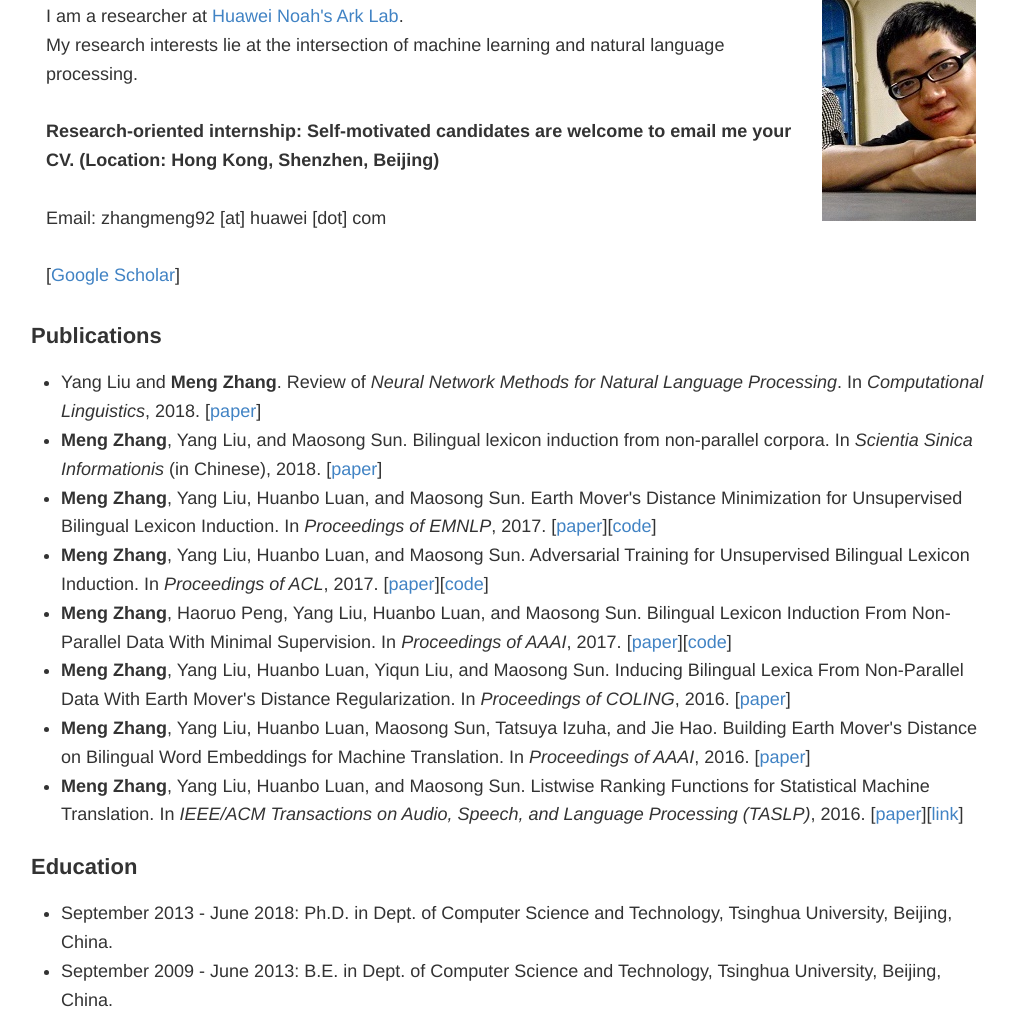
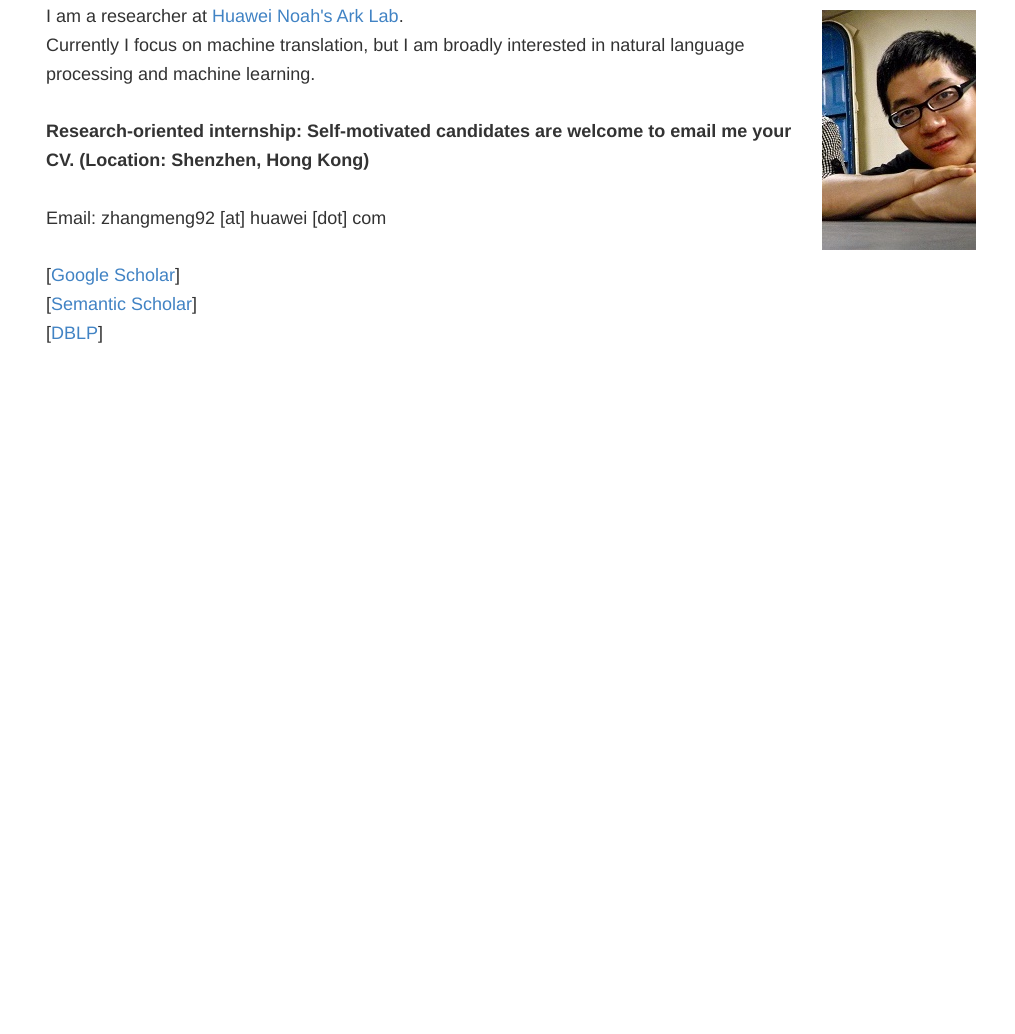
Before and after one commit to zmlarry/zmlarry.github.io, a plain HTML site: page index.html in a window 1280 px wide. Shown: the part 107-1141 px from the top of the page, without its empty margins (129-1144 px from the left). After the commit the page ends 800 px from the top, so only its background shows below. Drawn offline with Linux system fonts and the light colour scheme.

Commit message:
Update index.html

```diff
--- a/index.html
+++ b/index.html
@@ -13,36 +13,18 @@
           <div id="header">
             <h1>Meng Zhang (张檬)</h1>
 			I am a researcher at <a href="http://www.noahlab.com.hk">Huawei Noah's Ark Lab</a>.<br/>
-      My research interests lie at the intersection of machine learning and natural language processing.<br/>
+      Currently I focus on machine translation, but I am broadly interested in natural language processing and machine learning.<br/>
       <br/>
-      <strong>Research-oriented internship: Self-motivated candidates are welcome to email me your CV. (Location: Hong Kong, Shenzhen, Beijing)</strong><br/>
+      <strong>Research-oriented internship: Self-motivated candidates are welcome to email me your CV. (Location: Shenzhen, Hong Kong)</strong><br/>
       <br/>
       Email: zhangmeng92 [at] huawei [dot] com<br/>
 			<br/>
-			[<a href="https://scholar.google.com/citations?user=N1dib3cAAAAJ">Google Scholar</a>]
+			[<a href="https://scholar.google.com/citations?user=N1dib3cAAAAJ">Google Scholar</a>]<br/>
+		        [<a href="https://www.semanticscholar.org/author/Meng-Zhang/48985275">Semantic Scholar</a>]<br/>
+		        [<a href="https://dblp.org/pid/04/6901-19.html">DBLP</a>]
           </div>
         </td>
 		<td><img id="id-photo" src="images/Zm.jpg" width=154 height=240></td>
       </tr>
     </table>
-
-<h3>Publications</h3>
-<ul>
-<li>Yang Liu and <strong>Meng Zhang</strong>. Review of <em>Neural Network Methods for Natural Language Processing</em>. In <em>Computational Linguistics</em>, 2018. [<a href="publications/J18-1008.pdf">paper</a>]</li>
-<li><strong>Meng Zhang</strong>, Yang Liu, and Maosong Sun. Bilingual lexicon induction from non-parallel corpora. In <em>Scientia Sinica Informationis</em> (in Chinese), 2018. [<a href="publications/N112017-00256.pdf">paper</a>]</li>
-<li><strong>Meng Zhang</strong>, Yang Liu, Huanbo Luan, and Maosong Sun. Earth Mover's Distance Minimization for Unsupervised Bilingual Lexicon Induction. In <em>Proceedings of EMNLP</em>, 2017. [<a href="publications/emnlp2017.pdf">paper</a>][<a href="https://github.com/THUNLP-MT/UBiLexEMD">code</a>]</li>
-<li><strong>Meng Zhang</strong>, Yang Liu, Huanbo Luan, and Maosong Sun. Adversarial Training for Unsupervised Bilingual Lexicon Induction. In <em>Proceedings of ACL</em>, 2017. [<a href="publications/acl2017.pdf">paper</a>][<a href="https://github.com/THUNLP-MT/UBiLexAT">code</a>]</li>
-<li><strong>Meng Zhang</strong>, Haoruo Peng, Yang Liu, Huanbo Luan, and Maosong Sun. Bilingual Lexicon Induction From Non-Parallel Data With Minimal Supervision. In <em>Proceedings of AAAI</em>, 2017. [<a href="publications/aaai2017.pdf">paper</a>][<a href="https://github.com/THUNLP-MT/BiLex">code</a>]</li>
-<li><strong>Meng Zhang</strong>, Yang Liu, Huanbo Luan, Yiqun Liu, and Maosong Sun. Inducing Bilingual Lexica From Non-Parallel Data With Earth Mover's Distance Regularization. In <em>Proceedings of COLING</em>, 2016. [<a href="publications/coling2016.pdf">paper</a>]</li>
-<li><strong>Meng Zhang</strong>, Yang Liu, Huanbo Luan, Maosong Sun, Tatsuya Izuha, and Jie Hao. Building Earth Mover's Distance on Bilingual Word Embeddings for Machine Translation. In <em>Proceedings of AAAI</em>, 2016. [<a href="publications/aaai2016.pdf">paper</a>]</li>
-<li><strong>Meng Zhang</strong>, Yang Liu, Huanbo Luan, and Maosong Sun. Listwise Ranking Functions for Statistical Machine Translation. In <em>IEEE/ACM Transactions on Audio, Speech, and Language Processing (TASLP)</em>, 2016. [<a href="publications/taslp2016.pdf">paper</a>][<a href="http://ieeexplore.ieee.org/document/7462217/">link</a>]</li>
-</ul>
-<h3>Education</h3>
-<ul>
-<li>September 2013 - June 2018: Ph.D. in Dept. of Computer Science and Technology, Tsinghua University, Beijing, China.</li>
-<li>September 2009 - June 2013: B.E. in Dept. of Computer Science and Technology, Tsinghua University, Beijing, China.</li>
-</ul>
-
-</body>
-</html>
 <!-- This document was created with MarkdownPad, the Markdown editor for Windows (http://markdownpad.com) -->
```
